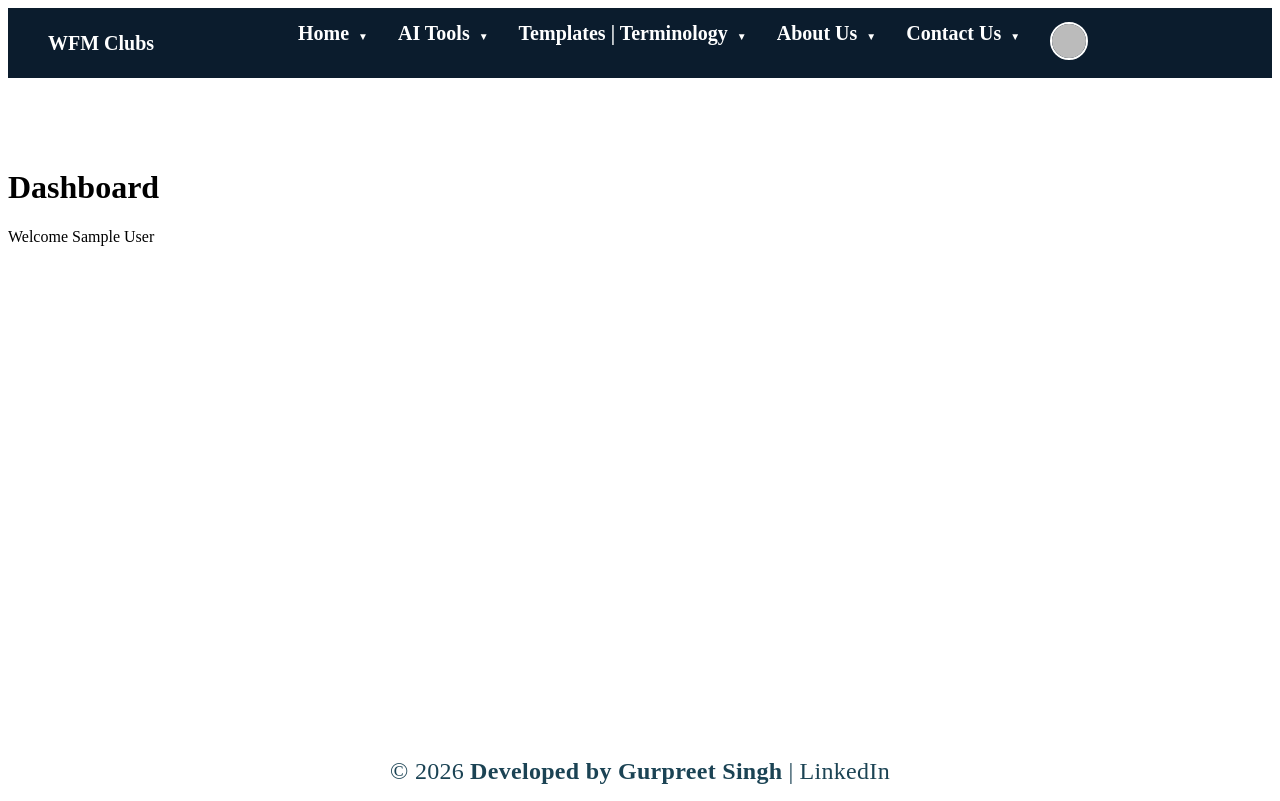
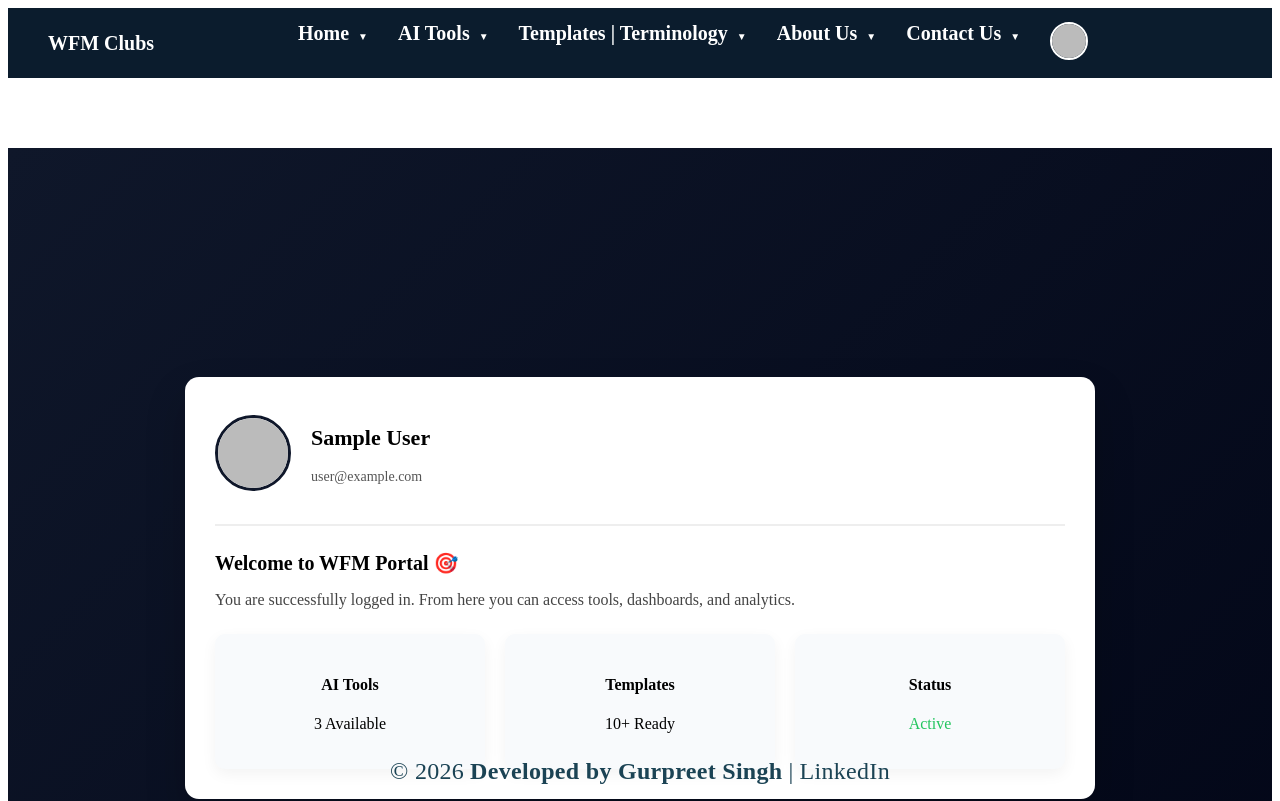
Before and after one commit to garrycnx/wfm-portal, a Next.js app: page /dashboard in a window 1280 px wide. Shown: the top 801 px of the page. Built offline with nearby package versions, Linux system fonts and the light colour scheme; no server answers; sample sign-in values are in the browser's storage.

Commit message:
user login addded

```diff
--- a/src/app/dashboard/page.tsx
+++ b/src/app/dashboard/page.tsx
@@ -8,9 +8,124 @@ export default async function Dashboard() {
   if (!session) redirect("/login");
 
   return (
-    <div>
-      <h1>Dashboard</h1>
-      <p>Welcome {session.user?.name}</p>
+    <div style={styles.wrapper}>
+      <div style={styles.card}>
+        <div style={styles.header}>
+          <img
+            src={session.user?.image || "/user.png"}
+            alt="User"
+            style={styles.avatar}
+          />
+
+          <div>
+            <h2 style={styles.name}>{session.user?.name}</h2>
+            <p style={styles.email}>{session.user?.email}</p>
+          </div>
+        </div>
+
+        <hr style={styles.divider} />
+
+        <div style={styles.content}>
+          <h3 style={styles.sectionTitle}>Welcome to WFM Portal 🎯</h3>
+          <p style={styles.text}>
+            You are successfully logged in. From here you can access tools,
+            dashboards, and analytics.
+          </p>
+
+          <div style={styles.stats}>
+            <div style={styles.statBox}>
+              <h4>AI Tools</h4>
+              <p>3 Available</p>
+            </div>
+
+            <div style={styles.statBox}>
+              <h4>Templates</h4>
+              <p>10+ Ready</p>
+            </div>
+
+            <div style={styles.statBox}>
+              <h4>Status</h4>
+              <p style={{ color: "#22c55e" }}>Active</p>
+            </div>
+          </div>
+        </div>
+      </div>
     </div>
   );
 }
+
+const styles = {
+  wrapper: {
+    minHeight: "100vh",
+    background: "linear-gradient(135deg, #0f172a, #020617)",
+    display: "flex",
+    justifyContent: "center",
+    alignItems: "center",
+    padding: "40px",
+  },
+
+  card: {
+    background: "#fff",
+    width: "100%",
+    maxWidth: "850px",
+    borderRadius: "14px",
+    padding: "30px",
+    boxShadow: "0 20px 40px rgba(0,0,0,0.2)",
+  },
+
+  header: {
+    display: "flex",
+    alignItems: "center",
+    gap: "20px",
+  },
+
+  avatar: {
+    width: "70px",
+    height: "70px",
+    borderRadius: "50%",
+    border: "3px solid #0f172a",
+  },
+
+  name: {
+    fontSize: "22px",
+    fontWeight: "700",
+  },
+
+  email: {
+    color: "#555",
+    fontSize: "14px",
+  },
+
+  divider: {
+    margin: "25px 0",
+    border: "1px solid #eee",
+  },
+
+  content: {
+    marginTop: "10px",
+  },
+
+  sectionTitle: {
+    fontSize: "20px",
+    marginBottom: "10px",
+  },
+
+  text: {
+    color: "#444",
+    marginBottom: "25px",
+  },
+
+  stats: {
+    display: "grid",
+    gridTemplateColumns: "repeat(auto-fit, minmax(180px, 1fr))",
+    gap: "20px",
+  },
+
+  statBox: {
+    background: "#f8fafc",
+    padding: "20px",
+    borderRadius: "10px",
+    textAlign: "center" as const,
+    boxShadow: "0 5px 15px rgba(0,0,0,0.05)",
+  },
+};
```
